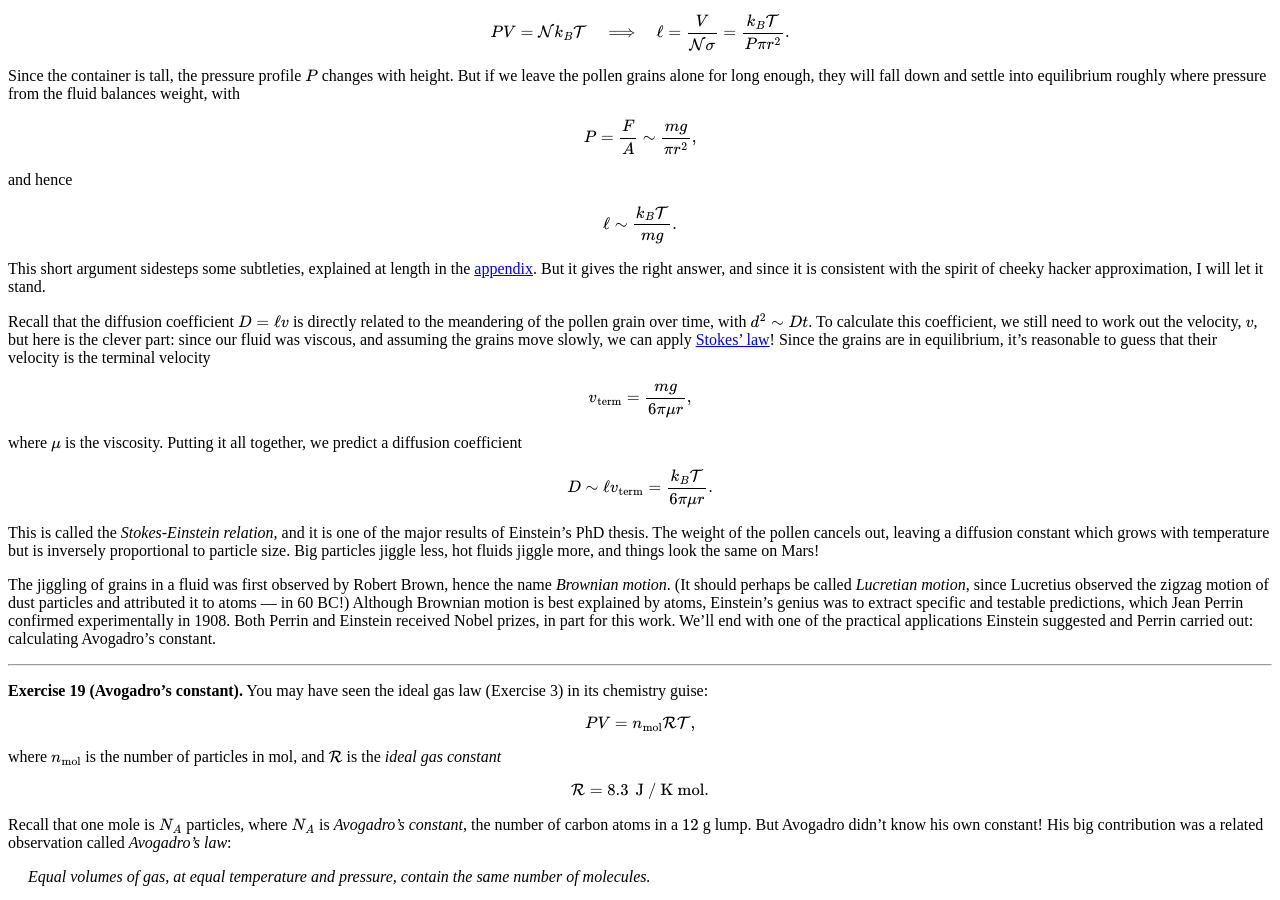
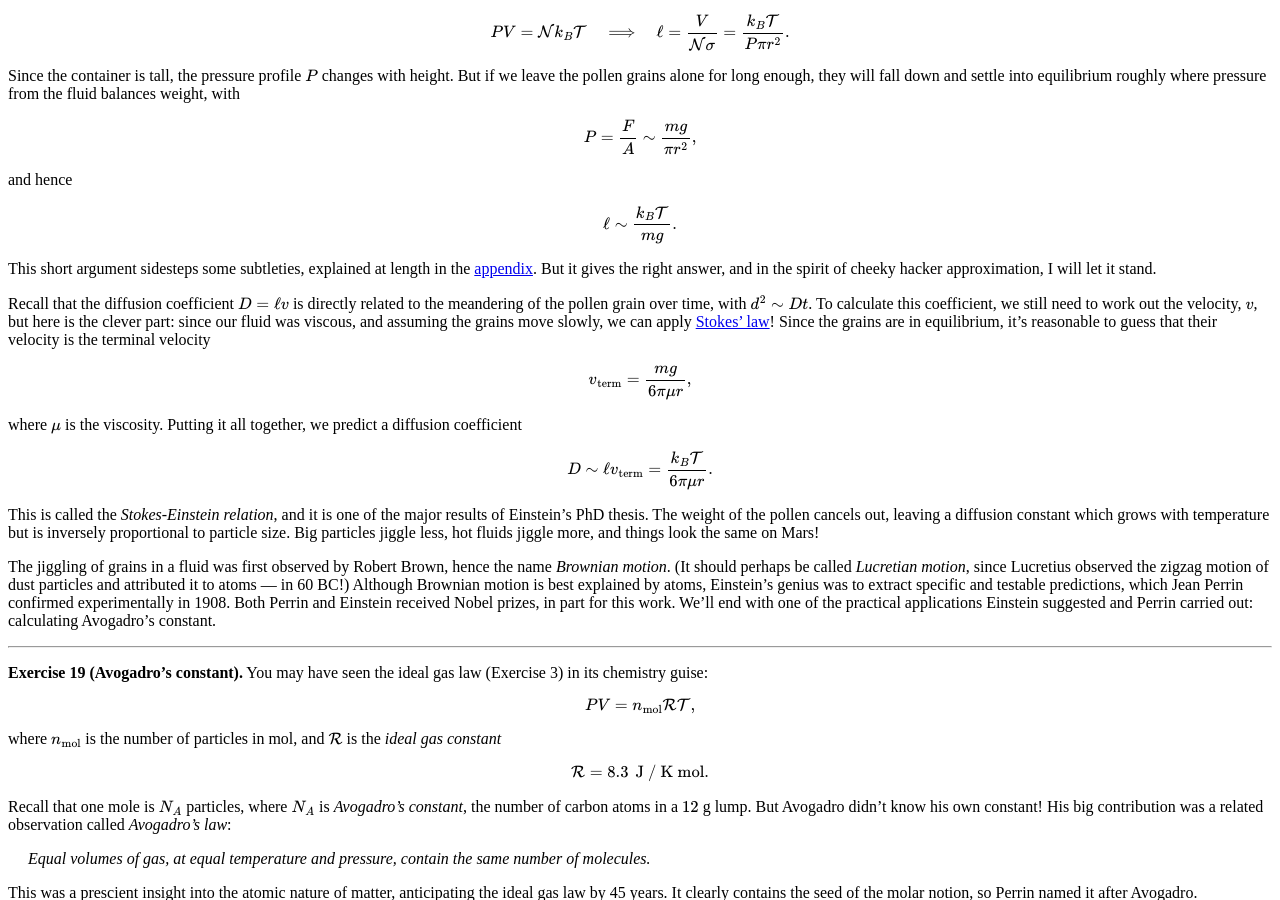
Before and after one commit to hapax/hapax.github.io, a Jekyll site: the page built from _posts/2020-02-24-napkin-hacks.md, in a window 1280 px wide and 900 px high, scrolled down 27841 px. Built offline with Jekyll 4.4.1, drawn with Linux system fonts in a browser that asks for light colours; our own code applies the rules of GitHub Pages for plain Markdown files; formulas are drawn with MathJax 3; a script that is not in the unit is left out.

Commit message:
Update 2020-02-24-napkin-hacks.md

```diff
--- a/_posts/2020-02-24-napkin-hacks.md
+++ b/_posts/2020-02-24-napkin-hacks.md
@@ -1897,7 +1897,7 @@
 
 This short argument sidesteps some subtleties, explained at length in the
 [appendix]({{hapax.github.io}}/assets/napkin-hacks-appendix/#sec-2-1).
-But it gives the right answer, and since it is consistent with the spirit of cheeky
+But it gives the right answer, and in the spirit of cheeky
 hacker approximation, I will let it stand.
 
 Recall that the diffusion coefficient $D = \ell v$ is directly related
```
